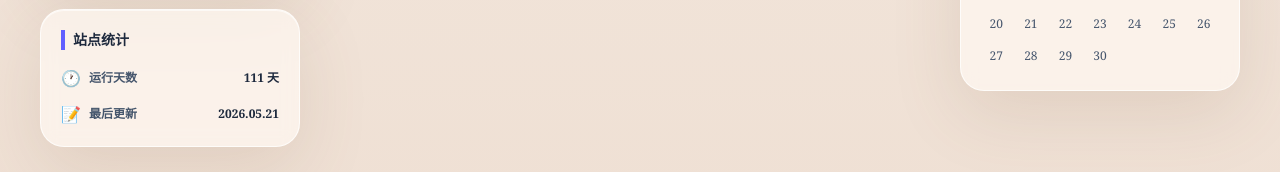
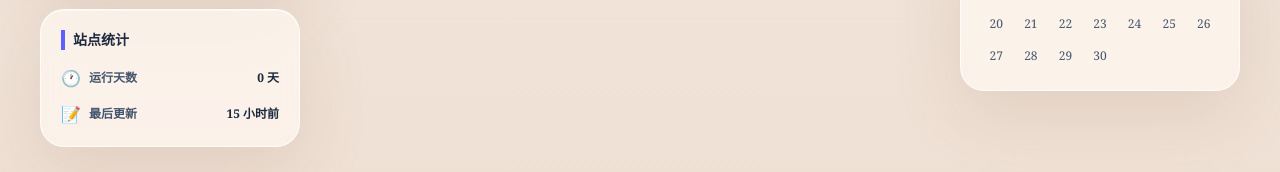
Before and after one commit to Yang-SQ17/Blog, a Next.js app: page / in a window 1280 px wide. Shown: the part 1432-1604 px from the top of the page. Built offline with nearby package versions, Linux system fonts and the light colour scheme; no server answers; the database is empty.

Commit message:
站点时间修改

```diff
--- a/siteConfig.ts
+++ b/siteConfig.ts
@@ -103,7 +103,7 @@ export const siteConfig: SiteConfig = {
   chatterTitle: "留言墙",
   chatterDescription: "留下你的足迹，每一张便签都是一份温暖",
   danmakuList: ["在干嘛呢？", "今天也要加油鸭！", "前端开发中...", "Tailwind CSS 真好用", "BUG 修复进度 99%", "写代码中", "摸鱼中~", "下一顿吃什么？"],
-  buildDate: "2026-05-21T00:00:00",
+  buildDate: "2026-09-09T00:00:00",
   footerBadges: [
     { name: "Next.js", color: "text-sky-500", svg: '<path d="M12 2C6.48 2 2 6.48 2 12s4.48 10 10 10 10-4.48 10-10S17.52 2 12 2zm0 18c-4.41 0-8-3.59-8-8s3.59-8 8-8 8 3.59 8 8-3.59 8-8 8z"/>' },
     { name: "React", color: "text-cyan-400", svg: '<path d="M12 22.6l-9.8-5.6V5.6L12 0l9.8 5.6v11.4l-9.8 5.6zm-8.2-6.5l8.2 4.7 8.2-4.7V7.5L12 2.8 3.8 7.5v8.6z"/>' },
```
